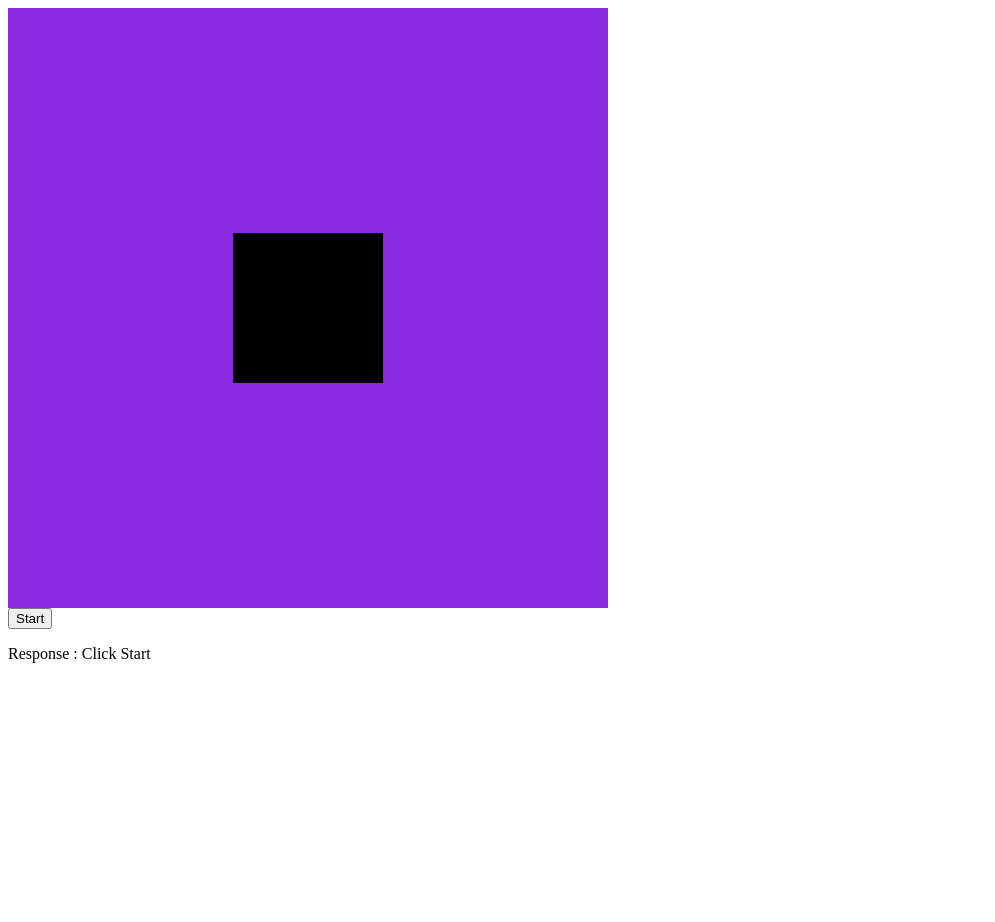
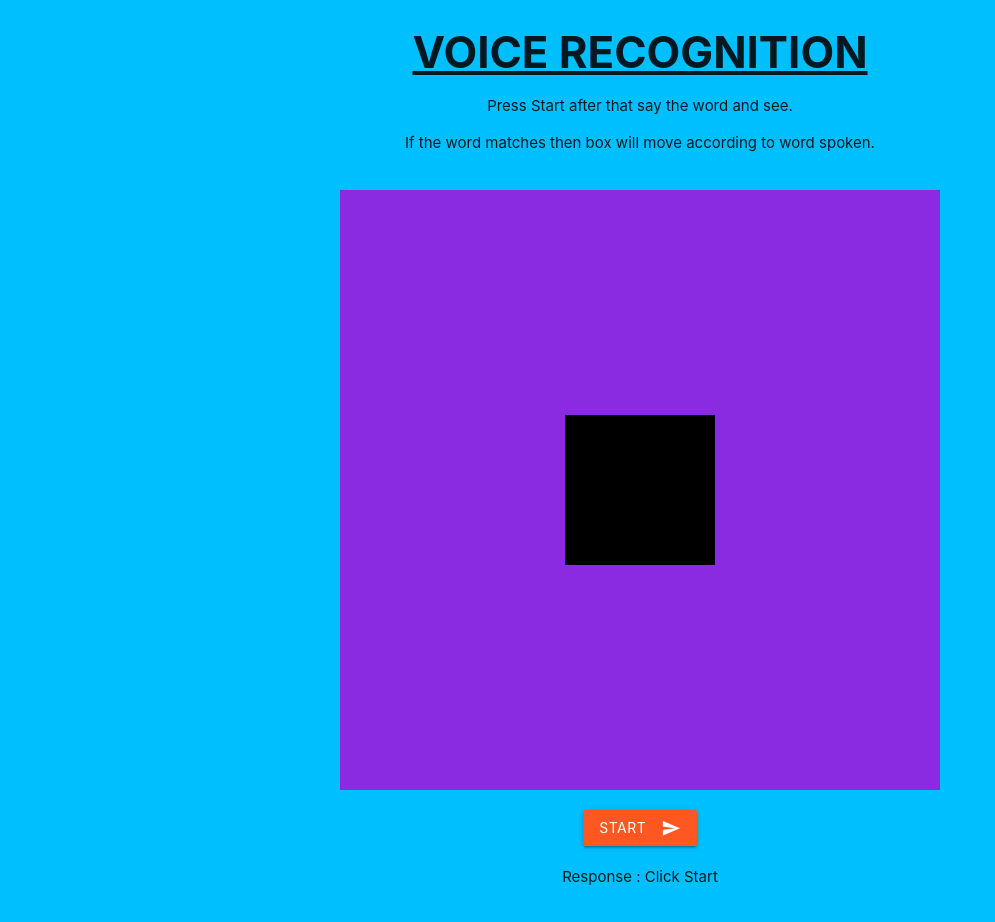
Before and after one commit to yash56244/Voice-recognition, a plain HTML site: page index.html in a window 1280 px wide. Shown: the whole page, without its empty margins (0-995 px from the left). Before the commit the page ends 800 px from the top, so only its background shows below. Drawn offline with nearby package versions, Linux system fonts and the light colour scheme.

Commit message:
finished task with UI and instructions

```diff
--- a/index.html
+++ b/index.html
@@ -2,12 +2,32 @@
 <head>
     <meta charset="UTF-8">
     <meta name="viewport" content="width=device-width, initial-scale=1.0">
+    <link rel="stylesheet" href="https://cdnjs.cloudflare.com/ajax/libs/materialize/1.0.0/css/materialize.min.css">
+    <link href="https://fonts.googleapis.com/icon?family=Material+Icons" rel="stylesheet">
+
+    <!-- Compiled and minified JavaScript -->
+    <script src="https://cdnjs.cloudflare.com/ajax/libs/materialize/1.0.0/js/materialize.min.js"></script>
     <title>Voice Recognition</title>
 </head>
-<body>
-    <canvas id="canvas" width="600px" height="600px" style="background-color: blueviolet;"></canvas><br>
-    <button onclick="start()">Start</button><br>
-    <p>Response : <span id="diagnostic">Click Start</span></p>
+<body style="background-color: deepskyblue;">
+    <div class="row center">
+        <h3 style="text-transform: uppercase; font-weight: 700; text-decoration: underline;">Voice Recognition</h3>
+        <p>Press Start after that say the word and see.</p>
+        <p>If the word matches then box will move according to word spoken.</p>
+    </div>
+    <div class="row container center">
+        <div class="row">
+            <canvas id="canvas" width="600px" height="600px" style="background-color: blueviolet;"></canvas>
+        </div>
+        <div class="row">
+            <button class="btn waves-effect waves-light center deep-orange" type="button" onclick="start()">Start
+                <i class="material-icons right">send</i>
+            </button>
+        </div>
+        <div class="row">
+            <p>Response : <span id="diagnostic">Click Start</span></p>
+        </div>
+    </div>
     <script src="script.js"></script>
 </body>
 </html>
```
